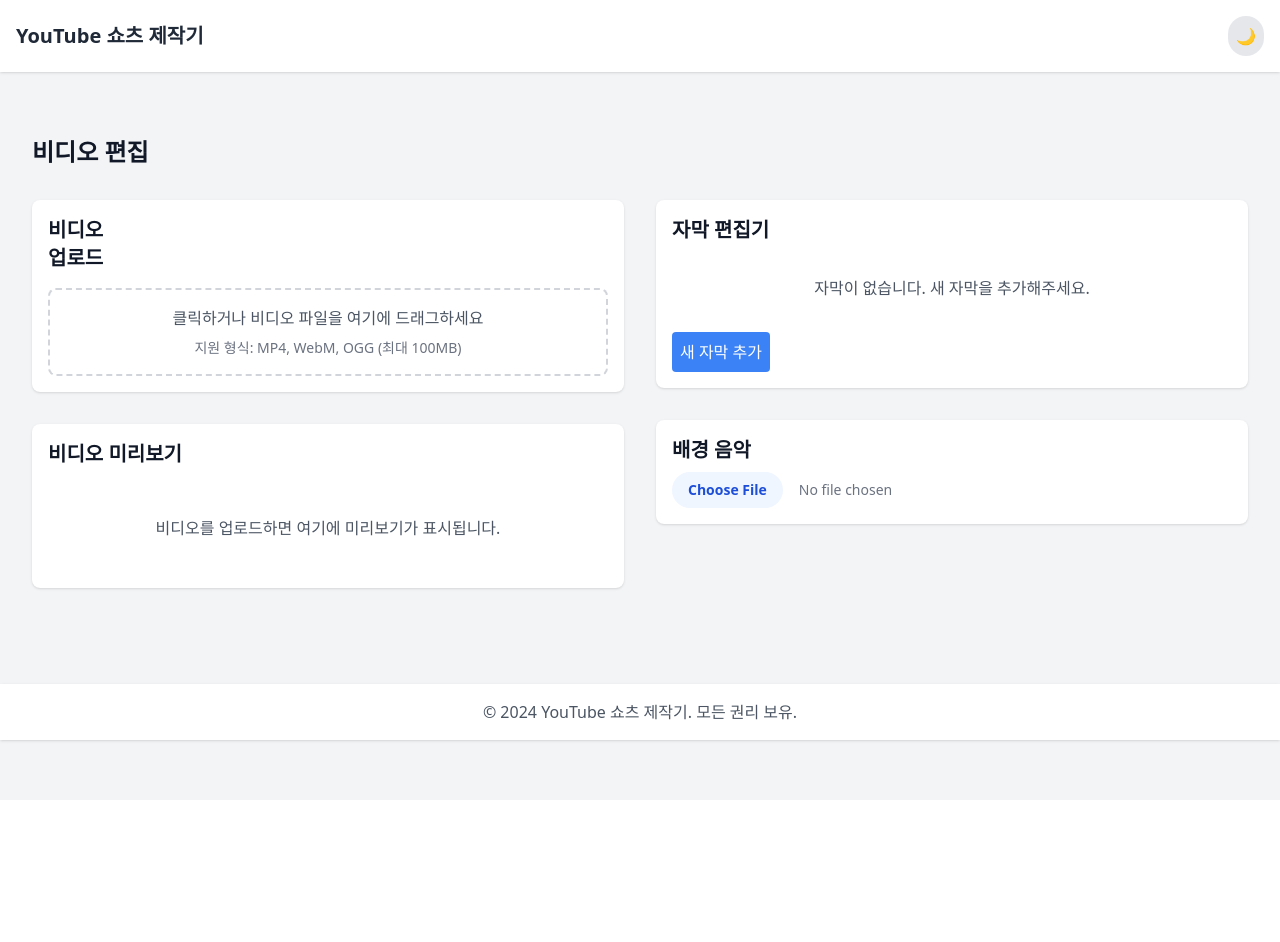
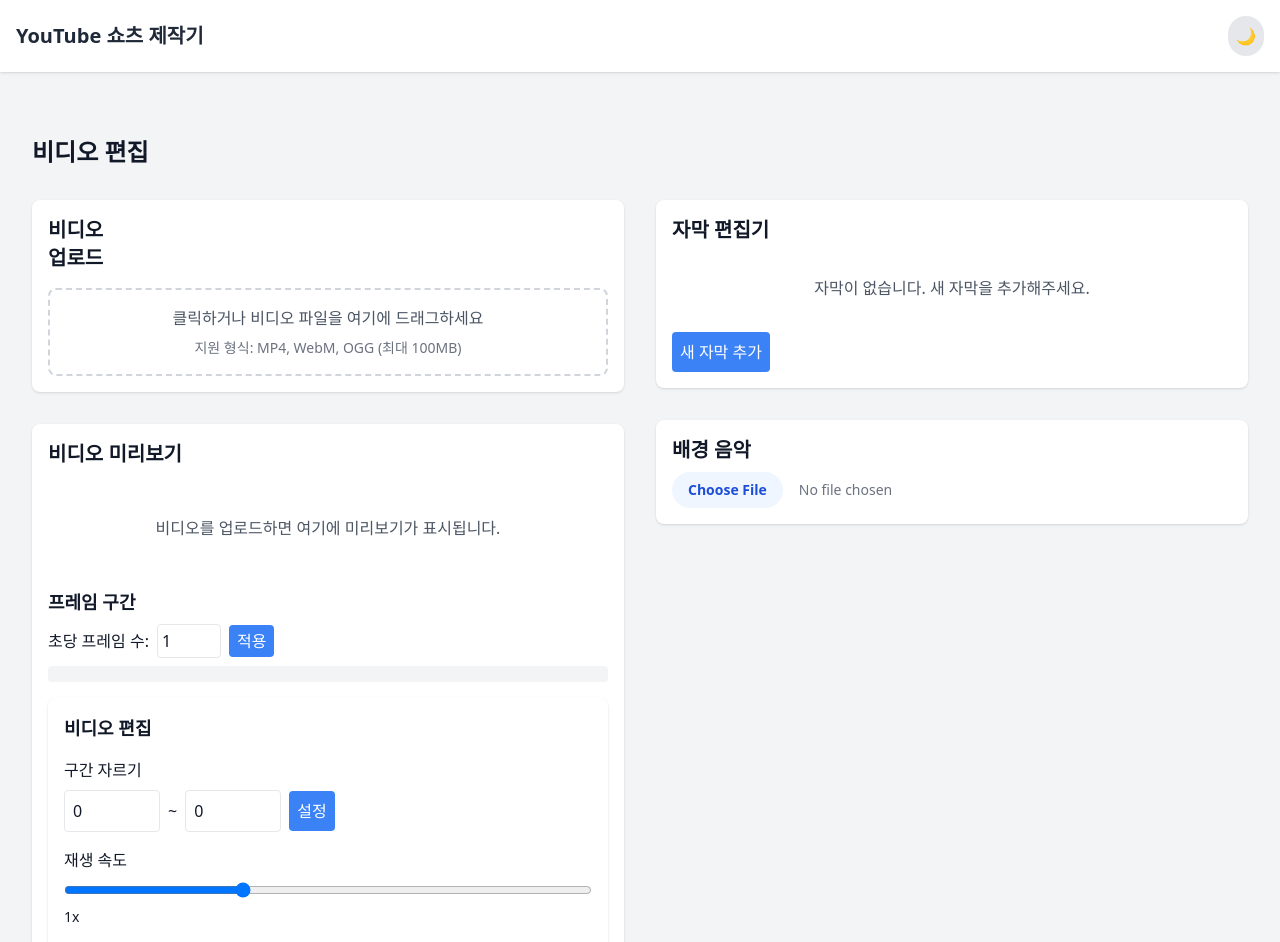
Before and after one commit to dioneuty/nuxt-video-creator, a Nuxt app: page /edit in a window 1280 px wide. Shown: the top 942 px of the page. Before the commit the page ends 800 px from the top, so only its background shows below. Built offline with nearby package versions, Linux system fonts and the light colour scheme.

Commit message:
프레임 고나련

```diff
--- /dev/null
+++ b/components/VideoEditor.vue
@@ -0,0 +1,60 @@
+<template>
+  <div class="bg-white dark:bg-gray-800 p-4 rounded-lg shadow mt-4">
+    <h3 class="text-lg font-semibold mb-4 text-gray-900 dark:text-gray-100">비디오 편집</h3>
+
+    <!-- 구간 자르기 -->
+    <div class="mb-4">
+      <h4 class="text-md font-medium mb-2">구간 자르기</h4>
+      <div class="flex items-center space-x-2">
+        <input v-model="startTime" type="number" min="0" :max="duration" step="0.1" class="border p-2 rounded w-24">
+        <span>~</span>
+        <input v-model="endTime" type="number" :min="startTime" :max="duration" step="0.1" class="border p-2 rounded w-24">
+        <button @click="setTrimRange" class="bg-blue-500 text-white p-2 rounded">설정</button>
+      </div>
+    </div>
+
+    <!-- 재생 속도 -->
+    <div class="mb-4">
+      <h4 class="text-md font-medium mb-2">재생 속도</h4>
+      <input v-model="playbackRate" type="range" min="0.5" max="2" step="0.1" class="w-full">
+      <span class="text-sm">{{ playbackRate }}x</span>
+    </div>
+
+    <button @click="applyChanges" class="bg-green-500 text-white p-2 rounded">변경 사항 적용</button>
+  </div>
+</template>
+
+<script setup>
+import { ref, watch } from 'vue'
+
+const props = defineProps({
+  duration: Number,
+  currentTime: Number
+})
+
+const emit = defineEmits(['update:trimRange', 'update:playbackRate'])
+
+const startTime = ref(0)
+const endTime = ref(props.duration)
+const playbackRate = ref(1)
+
+const setTrimRange = () => {
+  emit('update:trimRange', { start: startTime.value, end: endTime.value })
+}
+
+watch(playbackRate, (newRate) => {
+  emit('update:playbackRate', newRate)
+})
+
+const applyChanges = () => {
+  setTrimRange()
+  emit('update:playbackRate', playbackRate.value)
+}
+
+watch(() => props.currentTime, (newTime) => {
+  if (newTime < startTime.value || newTime > endTime.value) {
+    startTime.value = newTime
+    endTime.value = Math.min(newTime + 10, props.duration)
+  }
+})
+</script>
--- /dev/null
+++ b/components/VideoFrames.vue
@@ -0,0 +1,139 @@
+<template>
+  <div class="mt-4">
+    <h3 class="text-lg font-semibold mb-2 text-gray-900 dark:text-gray-100">프레임 구간</h3>
+    <div class="mb-2 flex items-center">
+      <label for="frameRate" class="mr-2">초당 프레임 수:</label>
+      <input
+        id="frameRate"
+        v-model.number="frameRate"
+        type="number"
+        min="1"
+        max="30"
+        class="border rounded p-1 w-16"
+      >
+      <button @click="updateFrameRate" class="ml-2 bg-blue-500 text-white px-2 py-1 rounded">적용</button>
+    </div>
+    <div
+      ref="scrollContainer"
+      class="flex overflow-x-auto space-x-2 p-2 bg-gray-100 dark:bg-gray-700 rounded"
+      @scroll="onScroll"
+    >
+      <div :style="{ width: `${totalWidth}px` }" class="relative">
+        <div
+          v-for="frame in visibleFrames"
+          :key="frame.index"
+          :style="{ position: 'absolute', left: `${frame.index * 100}px` }"
+          class="w-24"
+        >
+          <img :src="frame.src" alt="Frame" class="w-24 h-16 object-cover rounded cursor-pointer" @click="seekTo(frame.index)">
+          <div class="text-xs text-center mt-1">{{ formatTime(frame.index * frameInterval) }}</div>
+        </div>
+      </div>
+    </div>
+  </div>
+</template>
+
+<script setup>
+import { ref, computed, onMounted, watch } from 'vue'
+
+const props = defineProps({
+  videoSrc: String,
+  duration: Number,
+})
+
+const emit = defineEmits(['seek'])
+
+const scrollContainer = ref(null)
+const frameRate = ref(1) // 기본값 1 fps
+const frameInterval = computed(() => 1 / frameRate.value)
+const totalFrames = computed(() => Math.floor(props.duration * frameRate.value))
+const totalWidth = computed(() => totalFrames.value * 100) // 각 프레임의 너비를 100px로 가정
+
+const visibleFrames = ref([])
+const scrollPosition = ref(0)
+const containerWidth = ref(0)
+
+const updateFrameRate = () => {
+  scrollPosition.value = 0
+  if (scrollContainer.value) {
+    scrollContainer.value.scrollLeft = 0
+  }
+  updateVisibleFrames()
+}
+
+const updateVisibleFrames = async () => {
+  const startIndex = Math.floor(scrollPosition.value / 100)
+  const endIndex = Math.min(startIndex + Math.ceil(containerWidth.value / 100) + 1, totalFrames.value)
+
+  visibleFrames.value = await Promise.all(
+    Array.from({ length: endIndex - startIndex }, (_, i) => i + startIndex)
+      .map(async (index) => ({
+        index,
+        src: await generateFrame(index * frameInterval.value)
+      }))
+  )
+}
+
+const generateFrame = async (time) => {
+  const video = document.createElement('video')
+  video.src = props.videoSrc
+  await new Promise((resolve) => { video.onloadedmetadata = resolve })
+
+  const canvas = document.createElement('canvas')
+  const ctx = canvas.getContext('2d')
+  canvas.width = video.videoWidth
+  canvas.height = video.videoHeight
+
+  video.currentTime = time
+  await new Promise((resolve) => { video.onseeked = resolve })
+  ctx.drawImage(video, 0, 0, canvas.width, canvas.height)
+  return canvas.toDataURL()
+}
+
+const onScroll = () => {
+  scrollPosition.value = scrollContainer.value.scrollLeft
+  updateVisibleFrames()
+}
+
+const seekTo = (index) => {
+  const time = index * frameInterval.value
+  emit('seek', time)
+}
+
+const formatTime = (time) => {
+  const minutes = Math.floor(time / 60)
+  const seconds = Math.floor(time % 60)
+  const milliseconds = Math.floor((time % 1) * 1000)
+  return `${minutes.toString().padStart(2, '0')}:${seconds.toString().padStart(2, '0')}.${milliseconds.toString().padStart(3, '0')}`
+}
+
+watch(() => props.videoSrc, updateVisibleFrames)
+watch(() => props.duration, updateVisibleFrames)
+
+onMounted(() => {
+  if (scrollContainer.value) {
+    containerWidth.value = scrollContainer.value.clientWidth
+    updateVisibleFrames()
+  }
+})
+
+const handleScroll = (event) => {
+  scrollTop.value = event.target.scrollTop;
+};
+</script>
+
+<style scoped>
+.virtual-scroll-container {
+  overflow-y: auto;
+}
+
+.virtual-scroll-content {
+  position: relative;
+}
+
+.virtual-scroll-content > div {
+  position: absolute;
+  left: 0;
+  right: 0;
+}
+</style>
--- a/components/VideoPreview.vue
+++ b/components/VideoPreview.vue
@@ -57,11 +57,24 @@
         {{ isBackgroundMusicPlaying ? '배경음악 중지' : '배경음악 재생' }}
       </button>
     </div>
+    <VideoFrames
+      :videoSrc="videoSrc"
+      :duration="duration"
+      @seek="onSeek"
+    />
+    <VideoEditor
+      :duration="duration"
+      :currentTime="currentTime"
+      @update:trimRange="updateTrimRange"
+      @update:playbackRate="updatePlaybackRate"
+    />
   </div>
 </template>
 
 <script setup>
 import { ref, watch, computed } from 'vue'
+import VideoEditor from './VideoEditor.vue'
+import VideoFrames from './VideoFrames.vue'
 
 const props = defineProps({
   videoSrc: String,
@@ -123,9 +136,10 @@ const togglePlay = () => {
   }
 }
 
-const onSeek = (event) => {
-  const time = parseFloat(event.target.value)
-  videoPlayer.value.currentTime = time
+const onSeek = (time) => {
+  if (videoPlayer.value) {
+    videoPlayer.value.currentTime = time
+  }
 }
 
 const toggleBackgroundMusic = () => {
@@ -142,6 +156,25 @@ const formatTime = (time) => {
   const seconds = Math.floor(time % 60)
   return `${minutes.toString().padStart(2, '0')}:${seconds.toString().padStart(2, '0')}`
 }
+
+const trimRange = ref({ start: 0, end: 0 })
+const playbackRate = ref(1)
+
+const updateTrimRange = (range) => {
+  trimRange.value = range
+  videoPlayer.value.currentTime = range.start
+}
+
+const updatePlaybackRate = (rate) => {
+  playbackRate.value = rate
+  videoPlayer.value.playbackRate = rate
+}
+
+watch(videoPlayer, (newPlayer) => {
+  if (newPlayer) {
+    newPlayer.playbackRate = playbackRate.value
+  }
+})
 
 watch(() => props.videoSrc, (newSrc) => {
   if (newSrc) {
--- a/pages/edit.vue
+++ b/pages/edit.vue
@@ -4,12 +4,26 @@
     <div class="grid grid-cols-1 md:grid-cols-2 gap-8">
       <div>
         <VideoUpload @file-selected="onFileSelected" />
-        <VideoPreview :videoSrc="videoSrc" :subtitles="subtitles" class="mt-8" />
+        <VideoPreview
+          :videoSrc="videoSrc"
+          :subtitles="subtitles"
+          class="mt-8"
+          ref="videoPreview"
+        />
       </div>
       <div>
         <SubtitleEditor v-model:subtitles="subtitles" />
         <BackgroundMusic class="mt-8" />
       </div>
+    </div>
+    <div class="mt-8 text-center">
+      <button
+        @click="downloadEditedVideo"
+        class="bg-green-500 hover:bg-green-700 text-white font-bold py-3 px-6 rounded-lg text-lg shadow-lg transition duration-300 ease-in-out transform hover:-translate-y-1 hover:scale-110"
+        :disabled="!videoSrc"
+      >
+        편집된 비디오 다운로드
+      </button>
     </div>
   </div>
 </template>
@@ -23,8 +37,15 @@ import BackgroundMusic from '~/components/BackgroundMusic.vue'
 
 const videoSrc = ref(null)
 const subtitles = ref([])
+const videoPreview = ref(null)
 
 const onFileSelected = (file) => {
   videoSrc.value = URL.createObjectURL(file)
 }
+
+const downloadEditedVideo = () => {
+  if (videoPreview.value) {
+    videoPreview.value.downloadVideo()
+  }
+}
 </script>
```
